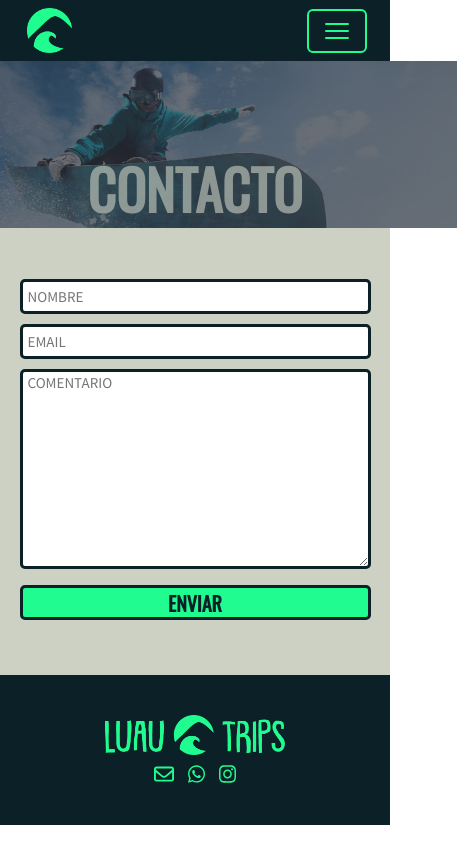
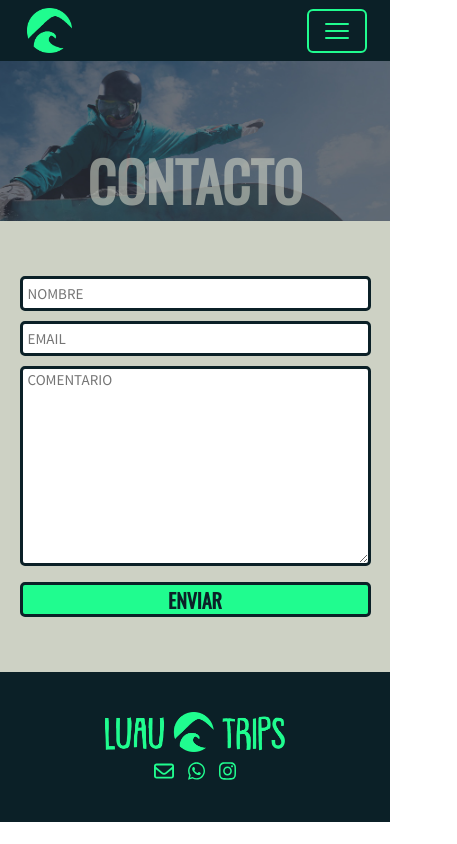
Before and after one commit to agusram/luautrips-proyect, a website: page pag/contacto.html in a window 390 px wide. Shown: the whole page, 457 px wide, since content can reach past the window. Drawn offline with nearby package versions, Linux system fonts and the light colour scheme.

Commit message:
Arreglos para entrega final - 1

```diff
--- a/pag/contacto.html
+++ b/pag/contacto.html
@@ -52,7 +52,7 @@
             </nav>
         </header>
         <main>
-            <div class="start-title">
+            <div class="start-title-contact">
                 <img src="../img/contact/img-contact.jpeg" alt="">
                 <h1 class="animate__animated animate__flipInX">CONTACTO</h1>
             </div>
--- a/scss/general/start-title.scss
+++ b/scss/general/start-title.scss
@@ -15,15 +15,5 @@
 
 
 @media screen and (max-width:576px){
-    .start-title{
-        width: 100%;
-        height: auto;
-        img{
-            width: 130%;
-            left: -50px;
-        }
-        h1{
-            padding-top: 24%;
-        }
-    }
+
 }
--- a/scss/layout/footer.scss
+++ b/scss/layout/footer.scss
@@ -18,6 +18,7 @@ footer{
         img{
             padding: 0 10px 0 10px;
             height: 25px;
+            cursor: pointer;
         }
     }
 }
--- a/scss/pag/contacto.scss
+++ b/scss/pag/contacto.scss
@@ -1,3 +1,17 @@
+.start-title-contact{
+    img{
+        @include start-title-bkSize (100%,auto);
+        position: absolute;
+    }
+    h1{
+        font-size: calc(1em + 10vw);
+        color: $tertiary-color;
+        opacity: 0.6;
+        padding-top: 16%;
+        text-align: center;
+        font-weight: bold;
+    }
+}
 .form{
     padding: 6% 0 45px 0;
     text-align: center;
@@ -54,9 +68,20 @@
 }
 
 @media screen and (max-width:576px){
+    .start-title-contact{
+        img{
+            min-width: 100%;
+            min-height: 222px;
+            object-fit: cover;
+        }
+        h1{
+            padding: 22% 0 2% 0;
+            margin-bottom: 0;
+        }
+    }
     .form{
-        margin-top: -10px;
-        padding: 60px 0 55px 0;
+        position: relative;
+        padding: 55px 0 55px 0;
         .full-name{
             width: 90%;
             margin: 0px 0px 10px 0px;
--- a/scss/pag/reserva.scss
+++ b/scss/pag/reserva.scss
@@ -1,5 +1,4 @@
 .booking-form{
-    padding-top: 5px;
     .auto{
         background-color: white;
         width: 440px;
```
Also changed, not shown: css/main.css, img/icons/van-shuttle.svg.
